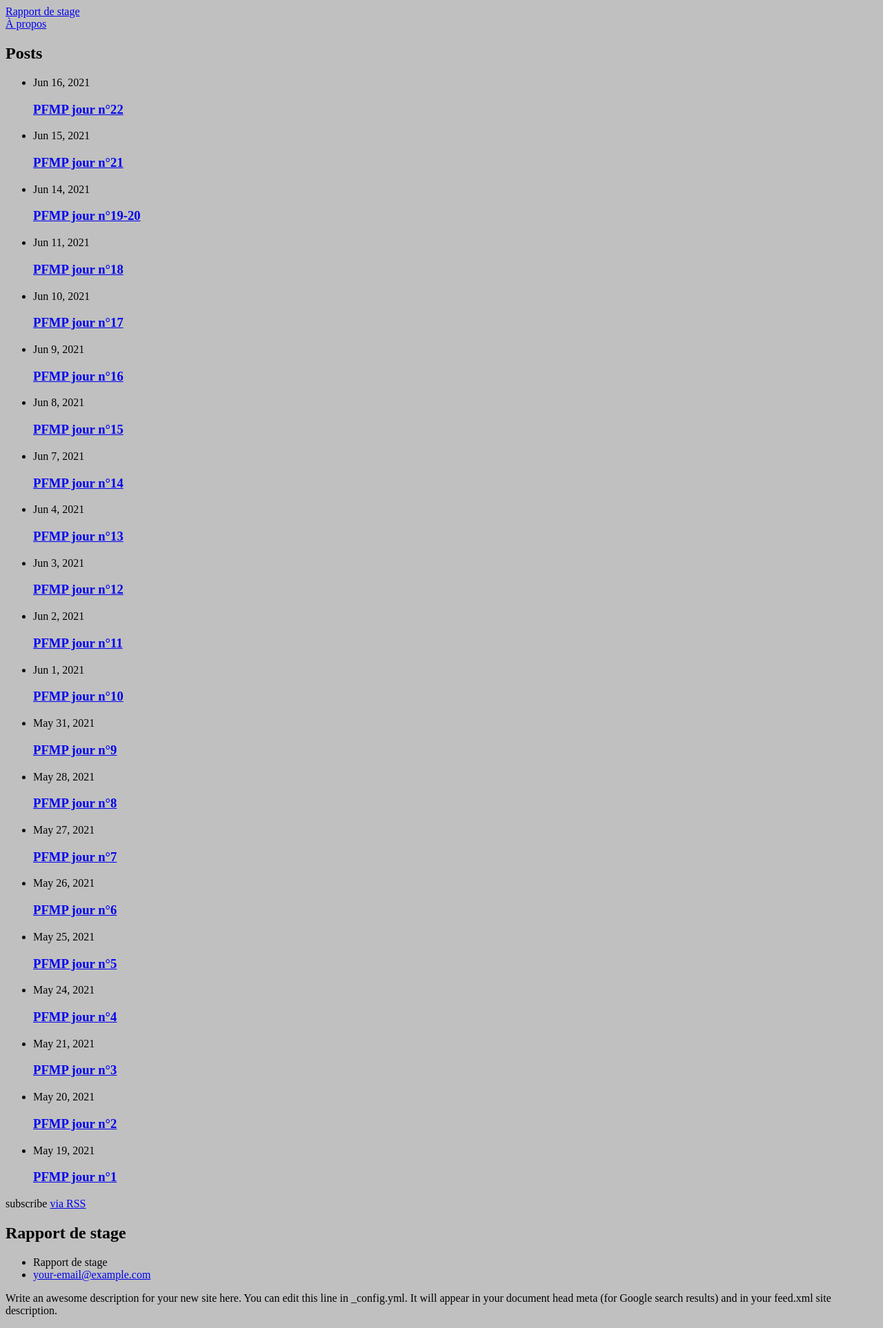
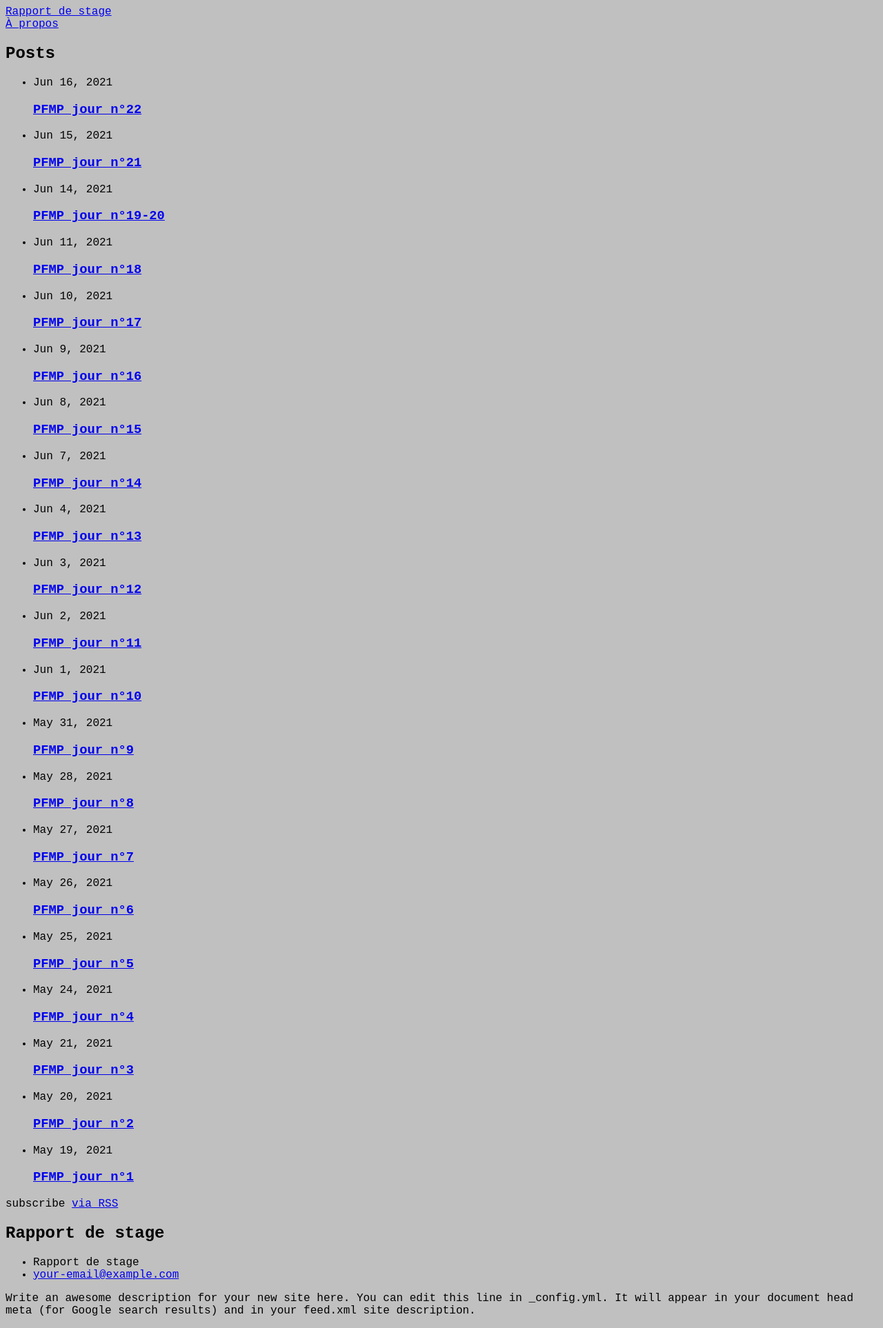
Before and after one commit to Corentin69008/Corentin69008.github.io, a Jekyll site: the page built from index.markdown, in a window 1280 px wide. Shown: the whole page at 69% size. Built offline with Jekyll 4.4.1, drawn with Linux system fonts in a browser that asks for light colours.

Commit message:
mise a jour

```diff
--- a/assets/main.css
+++ b/assets/main.css
@@ -6,5 +6,5 @@ html{
 }
 
 body{
-  font-family: italic small-caps bold 16px/2 cursive;
+  font-family: OCR A Std, monospace;
 }
```
